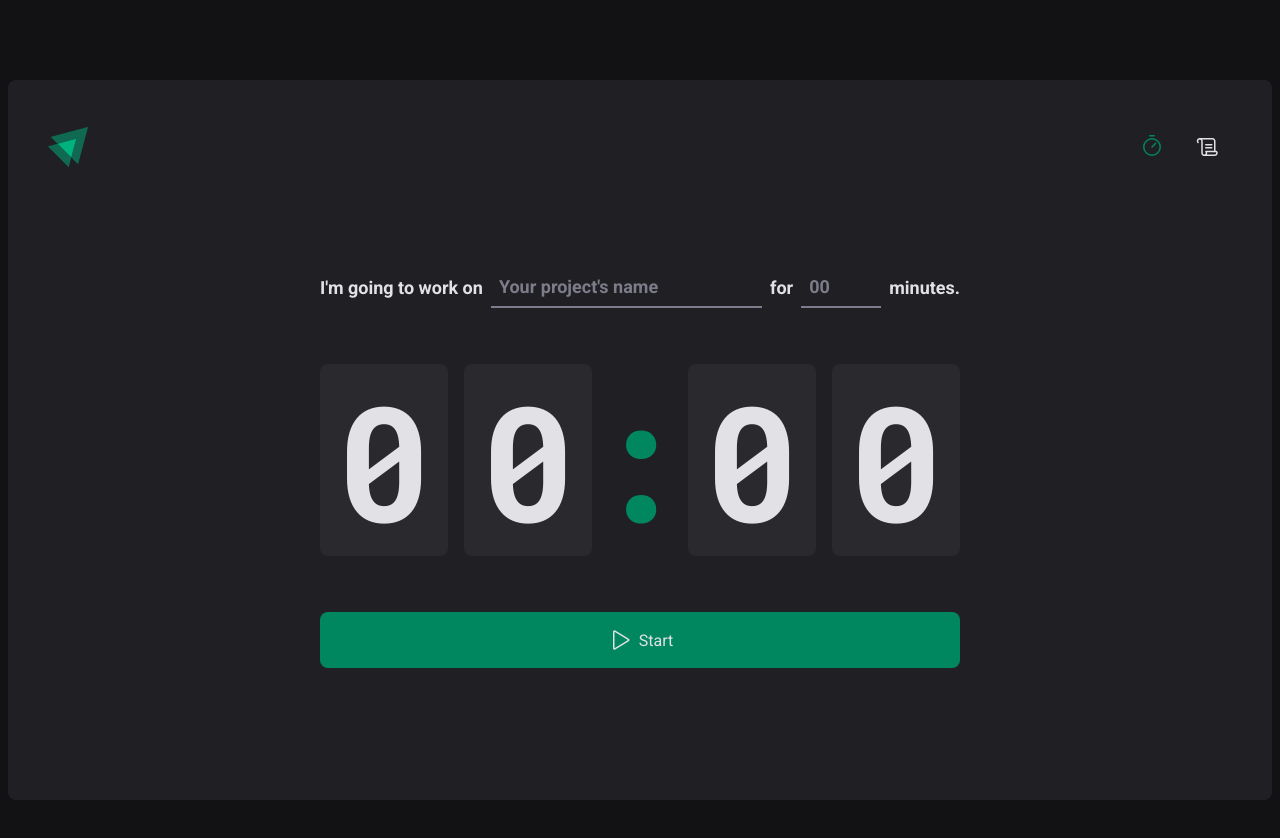
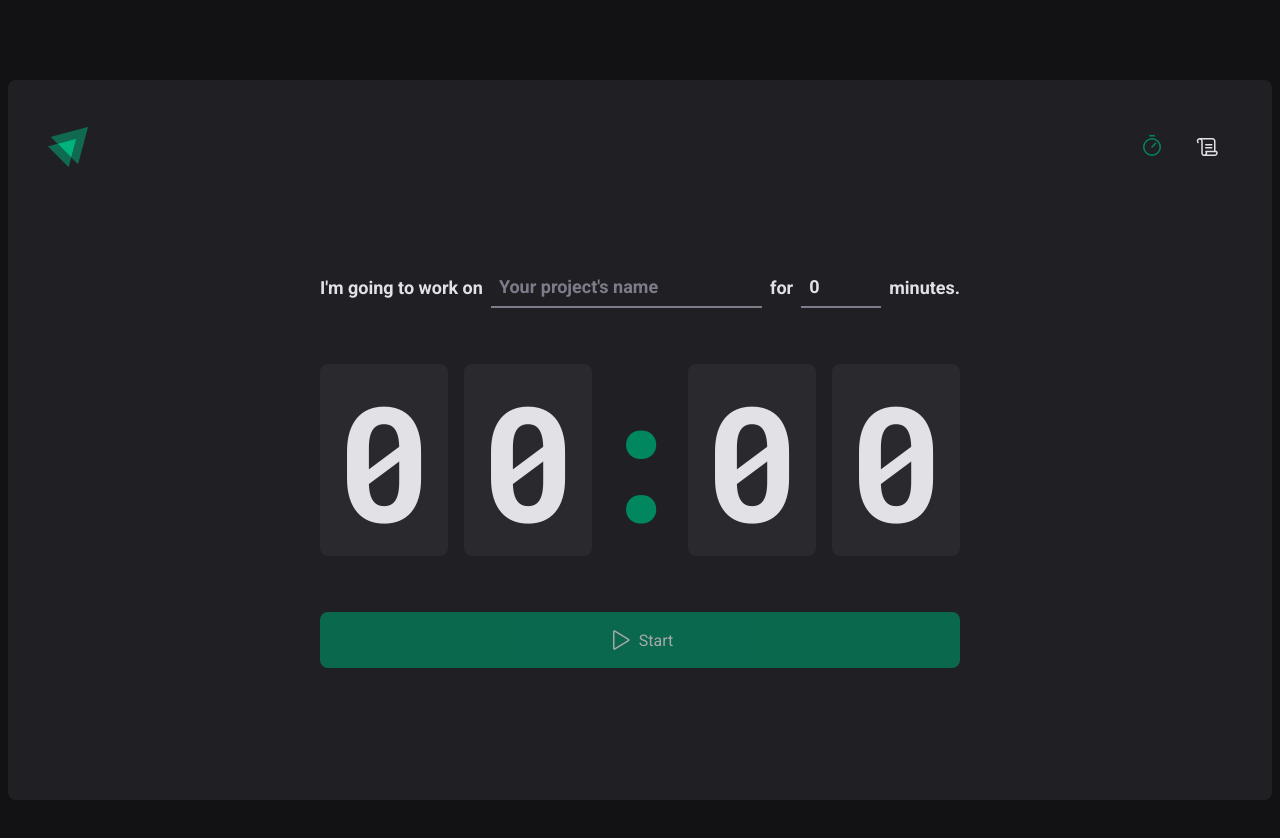
Before and after one commit to andrelfnavarro/ignite-2k22-react, a React (Vite) app in the folder 02-ignite-timer/: page / in a window 1280 px wide. Shown: the top 838 px of the page. Built offline with nearby package versions, Linux system fonts and the light colour scheme.

Commit message:
Add form validation

```diff
--- a/02-ignite-timer/package.json
+++ b/02-ignite-timer/package.json
@@ -10,12 +10,15 @@
     "lint": "npx eslint src  --ext .ts,.tsx --fix"
   },
   "dependencies": {
+    "@hookform/resolvers": "^2.9.10",
     "@types/styled-components": "^5.1.26",
     "phosphor-react": "^1.4.1",
     "react": "^18.2.0",
     "react-dom": "^18.2.0",
+    "react-hook-form": "^7.40.0",
     "react-router-dom": "^6.4.5",
-    "styled-components": "^5.3.6"
+    "styled-components": "^5.3.6",
+    "zod": "^3.19.1"
   },
   "devDependencies": {
     "@types/react": "^18.0.24",
--- a/02-ignite-timer/src/pages/Home/index.tsx
+++ b/02-ignite-timer/src/pages/Home/index.tsx
@@ -1,4 +1,7 @@
 import { Play } from 'phosphor-react';
+import { useForm } from 'react-hook-form';
+import { zodResolver } from '@hookform/resolvers/zod';
+import * as z from 'zod';
 
 import {
   CountdownContainer,
@@ -10,19 +13,41 @@ import {
   TaskInput,
 } from './styles';
 
+const formSchema = z.object({
+  task: z.string().min(1),
+  minutes: z.number().int().min(5).max(60),
+});
+
+type FormSchema = z.infer<typeof formSchema>;
+
 export const Home = () => {
+  const { register, handleSubmit, watch, reset } = useForm<FormSchema>({
+    resolver: zodResolver(formSchema),
+    defaultValues: {
+      task: '',
+      minutes: 0,
+    },
+  });
+
+  const handleStartCountdown = (data: any) => {
+    reset();
+  };
+
+  const task = watch('task');
+  const isSubmitDisabled = !task;
+
   return (
     <HomeContainer>
-      <form action="">
+      <form action="" onSubmit={handleSubmit(handleStartCountdown)}>
         <FormContainer>
           <label htmlFor="task">I'm going to work on</label>
 
           <TaskInput
+            id="task"
             type="text"
-            id="task"
-            name="task"
             placeholder="Your project's name"
             list="projects"
+            {...register('task')}
           />
 
           <datalist id="projects">
@@ -33,13 +58,13 @@ export const Home = () => {
 
           <label htmlFor="minutes">for</label>
           <MinutesInput
+            id="minutes"
+            type="number"
             step={5}
-            min={5}
-            max={60}
-            type="number"
-            id="minutes"
-            name="minutes"
             placeholder="00"
+            {...register('minutes', {
+              valueAsNumber: true,
+            })}
           />
 
           <span>minutes.</span>
@@ -53,7 +78,7 @@ export const Home = () => {
           <span>0</span>
         </CountdownContainer>
 
-        <StartCountdownButton type="submit">
+        <StartCountdownButton type="submit" disabled={isSubmitDisabled}>
           <Play size={24} />
           Start
         </StartCountdownButton>
```
Also changed, not shown: 1 other file (tests, documents, lock files or other folders).
